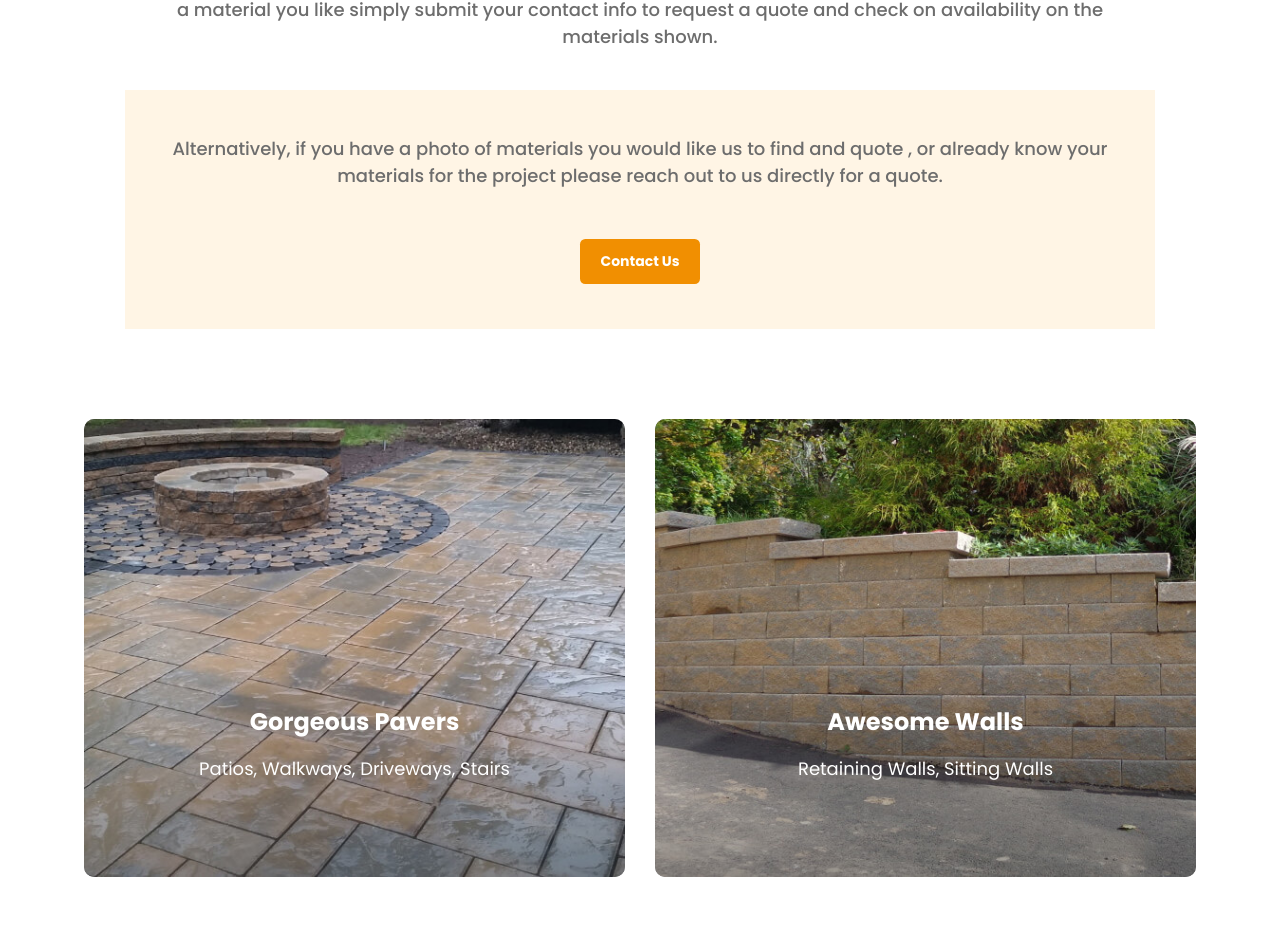
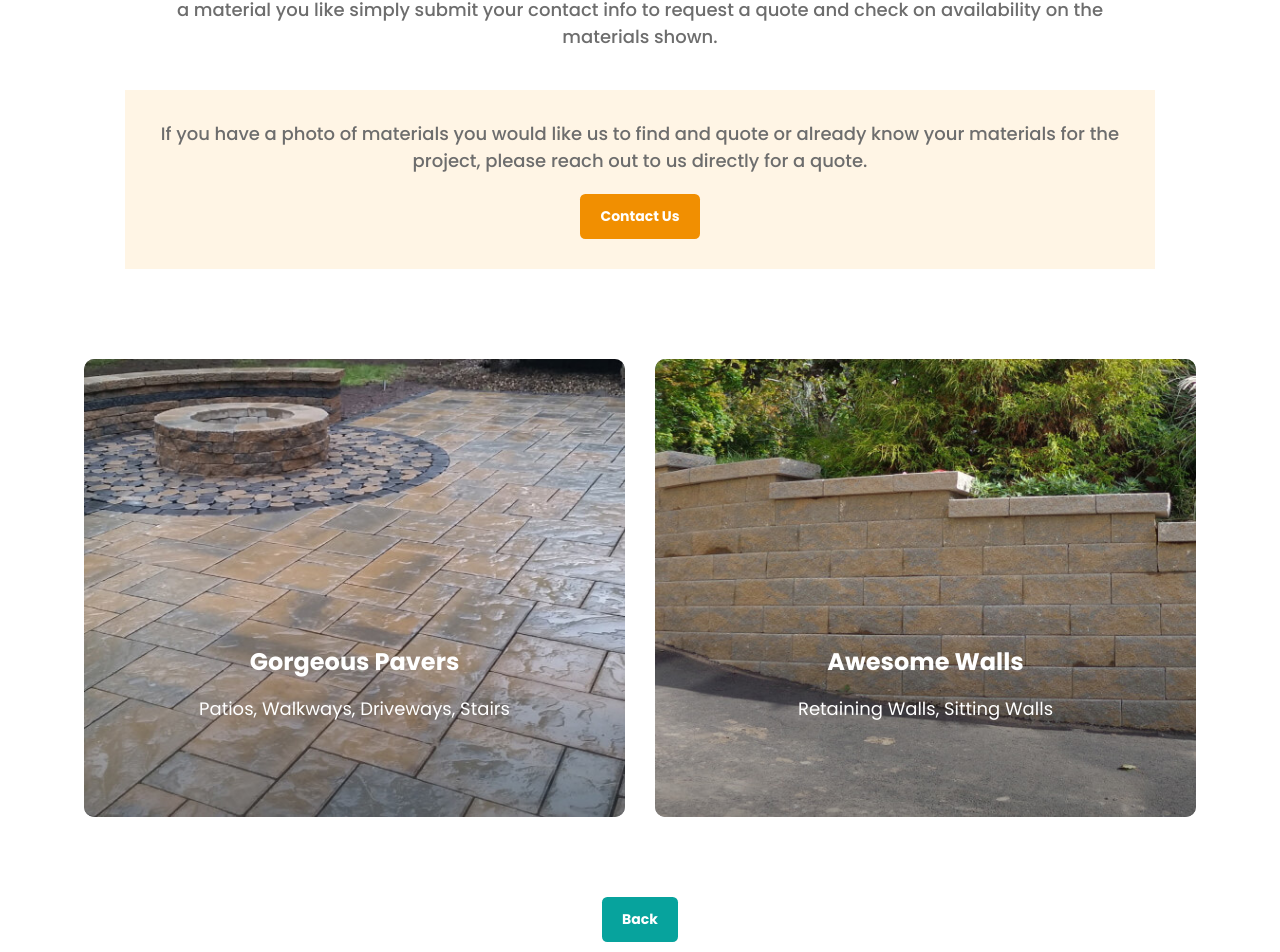
Before and after one commit to JavierN93/jd-landing, a Next.js app: page /services/marketplace/showroom/1 in a window 1280 px wide. Shown: the part 559-1511 px from the top of the page. Built offline with nearby package versions, Linux system fonts and the light colour scheme.

Commit message:
fix: bugs from the home page

```diff
--- a/components/dialogs/patio-package-dialog.tsx
+++ b/components/dialogs/patio-package-dialog.tsx
@@ -87,7 +87,7 @@ export default function PatioPackageDialog({ onClose, closeDialog, packageType }
         const base64EncodedPayload = Base64.encode(JSON.stringify(routePayload));
         window.location.href = `https://app.jdlandscaping.net/redirect/${base64EncodedPayload}`;
       } catch (e) {
-        console.log(e);
+        alert(e.message);
       } finally {
         setIsLoading(false);
       }
--- a/components/dialogs/request-design-estimate-dialog.tsx
+++ b/components/dialogs/request-design-estimate-dialog.tsx
@@ -57,10 +57,9 @@ export function RequestDesignEstimateDialog({ customerType, onClose, closeDialog
         setIsLoading(true);
         gaService.event('Request Submitted', 'Request Design Estimate Form Submitted');
         await leadApiService.requestDesignEstimate({ ...values, customerType });
-        alertService.notify('Thank You!', 'Thank you for requesting an estimate for our design services. We will contact you within 24 hours to discuss your project details and provide a quote.', 'Back to Design Services')
+        alertService.notify('Thank You!', 'Thank you for requesting an estimate for our design services. We will contact you within 24 hours to discuss your project details and provide a quote.', 'Okay')
           .then(() => {
             closeDialog();
-            router.push('/');
           });
       } catch (e) {
       } finally {
--- a/components/dialogs/showroom-diy-contact-dialog.tsx
+++ b/components/dialogs/showroom-diy-contact-dialog.tsx
@@ -58,7 +58,6 @@ export function ShowroomDIYContactDialog({ onClose, closeDialog }: Props) {
         alertService.notify('Thank You!', 'Thank you for requesting a quote through our marketplace. We will contact you within 24 hours to discuss your project details and provide a quote.', 'Back to Marketplace')
           .then(() => {
             closeDialog();
-            router.push('/');
           });
       } catch (e) {
       } finally {
--- a/components/dialogs/showroom-submit-dialog.tsx
+++ b/components/dialogs/showroom-submit-dialog.tsx
@@ -65,7 +65,7 @@ export function ShowroomSubmitDialog({ customerType, category, colorClass, id, o
             className: 'btn-warning',
             onClick: () => {
               closeDialog();
-              router.push('https://jdlandscaping.net');
+              router.push('/');
             }
           },
           {
@@ -76,7 +76,7 @@ export function ShowroomSubmitDialog({ customerType, category, colorClass, id, o
             }
           }
         ];
-        await alertService.alert('Thank You!', 'Thank you for taking the time to save this photo! This photo will be uploaded to your account in 24 hours.', actions)
+        await alertService.alert('Thank You!', 'Thank you for taking the time to save this photo! This photo will be uploaded to your account within 24 hours.', actions)
       } catch (e) {
       } finally {
         setIsLoading(false);
--- a/core/data/product.ts
+++ b/core/data/product.ts
@@ -19,12 +19,12 @@ export enum ColorClass {
 export const customerTypes = [
   {
     type: CustomerType.InstallationCustomer,
-    title: 'Installation Customer',
+    title: 'I will use J & D Landscaping for project installation',
     image: '/assets/images/showroom/customer-types/installation-customer.jpg'
   },
   {
     type: CustomerType.DIYCustomer,
-    title: 'DIY Customer',
+    title: 'I will install the hardscape project myself / I\'m a contractor',
     image: '/assets/images/showroom/customer-types/diy-customer.jpg'
   }
 ];
--- a/pages/services/design/installation.tsx
+++ b/pages/services/design/installation.tsx
@@ -72,7 +72,7 @@ export default function Installation() {
                 <div>
                   <div className="relative max-w-500 mt-30 md:mt-0 rounded-lg shadow-lg overflow-hidden">
                     <Image src="/assets/images/installation-customers/video-frame.jpg" width={528} height={344} alt="Complete" layout="responsive" />
-                    <div className="absolute top-1/2 left-1/2 -mt-30 -ml-30 cursor-pointer" onClick={() => {videoDialogService.play('https://www.youtube.com/embed/i4VcuplgScg')}}>
+                    <div className="absolute top-1/2 left-1/2 -mt-30 -ml-30 cursor-pointer" onClick={() => {  videoDialogService.play('https://www.youtube.com/embed/i4VcuplgScg')}}>
                       <Image src="/assets/images/icons/youtube-icon.svg" width="60" height="60" quality={100} alt="Joe" />
                     </div>
                   </div>
--- a/pages/services/marketplace/showroom/[customerType]/[category]/[colorClass].tsx
+++ b/pages/services/marketplace/showroom/[customerType]/[category]/[colorClass].tsx
@@ -68,7 +68,7 @@ export default function ProductLists({ customerType, category, colorClass }: Pro
                         <div className="flex flex-col items-center justify-center">
                           <Icon className="mb-20 cursor-pointer" name="external_link" color="white" size={30}
                                 onClick={() => imagePreview.preview(product.image, product.id)}/>
-                          <button className="btn btn-warning btn-sm"
+                          <button className="btn btn-warning"
                                   onClick={() => showroomService.showShowroomSubmitDialog(customerType, category, colorClass, product.id)}>
                             {customerType === CustomerType.InstallationCustomer ? 'Save Photo' : 'Request a Quote'}
                           </button>
--- a/pages/services/marketplace/showroom/[customerType]/[category]/index.tsx
+++ b/pages/services/marketplace/showroom/[customerType]/[category]/index.tsx
@@ -45,7 +45,7 @@ export default function ShowroomProjectType() {
               }
             </div>
             <div className="flex justify-center mt-80">
-              <Link href={`/services/marketplace/showroom/${customerType}`} passHref><button className="btn btn-primary btn-md">Back</button></Link>
+              <Link href={`/services/marketplace/showroom/${customerType}`} passHref><button className="btn btn-primary">Back</button></Link>
             </div>
           </div>
         </section>
--- a/pages/services/marketplace/showroom/[customerType]/index.tsx
+++ b/pages/services/marketplace/showroom/[customerType]/index.tsx
@@ -29,10 +29,11 @@ export default function ShowroomCustomerType() {
               <h3 className="text-24 text-primary font-bold mb-5">Step 1 of 3</h3>
               {
                 customerType === CustomerType.InstallationCustomer ? (
-                  <h5 className="text-18 font-medium text-light-400 mb-50 max-w-970 mx-auto">
+                  <h5 className="text-18 font-medium text-light-400 mb-20 max-w-970 mx-auto">
                     We&apos;ve made it easy for you to find and request a quote on materials for your Hardscape project.
                     Simply choose a material type and color category to view the most popular material combinations.
-                    Once you&apos;ve found a photo you like, simply submit your contact info to request a quote and check
+                    Once you&apos;ve found a photo you like, simply submit your contact info to request a quote and
+                    check
                     availability on the materials shown.</h5>
                 ) : (
                   <>
@@ -41,12 +42,12 @@ export default function ShowroomCustomerType() {
                       material type and color category to view the most popular material combination. Once you find a
                       material you like simply submit your contact info to request a quote and check on availability on
                       the materials shown.</h5>
-                    <div className="max-w-1030 bg-warning-50 py-45 mx-auto mt-40 mb-90">
-                      <h5 className="text-18 font-medium text-light-400 mb-50 max-w-970 mx-auto">Alternatively, if you have
-                        a photo of materials you would like us to find and quote , or already know your materials for the
-                        project please reach out to us directly for a quote.</h5>
+                    <div className="max-w-1030 bg-warning-50 pt-30 pb-30 mx-auto mt-40 mb-90">
+                      <h5 className="text-18 font-medium text-light-400 mb-20 max-w-970 mx-auto">If you have a photo of
+                        materials you would like us to find and quote or already know your materials for the project,
+                        please reach out to us directly for a quote.</h5>
                       <div className="">
-                        <button className="btn btn-warning btn-lg"
+                        <button className="btn btn-warning"
                                 onClick={showroomService.showShowroomDIYContactDialog}>Contact Us
                         </button>
                       </div>
@@ -59,7 +60,8 @@ export default function ShowroomCustomerType() {
             <div className="grid grid-cols-1 lg:grid-cols-2 gap-30">
               {
                 productCategories.map((category: { title: string, description: string, category: ProductCategory, image: string }, index: number) => (
-                  <Link href={`/services/marketplace/showroom/${customerType}/${category.category}`} passHref key={index}>
+                  <Link href={`/services/marketplace/showroom/${customerType}/${category.category}`} passHref
+                        key={index}>
                     <div className="cursor-pointer">
                       <div
                         className="text-white text-center rounded-none lg:rounded-xl overflow-hidden bg-light-400 w-full relative">
@@ -77,7 +79,7 @@ export default function ShowroomCustomerType() {
 
             <div className="flex justify-center mt-80">
               <Link href={`/services/marketplace/showroom`} passHref>
-                <button className="btn btn-primary btn-md">Back</button>
+                <button className="btn btn-primary">Back</button>
               </Link>
             </div>
           </div>
--- a/pages/services/marketplace/showroom/index.tsx
+++ b/pages/services/marketplace/showroom/index.tsx
@@ -22,7 +22,7 @@ export default function Showroom() {
             <div className="text-center">
               <h3 className="text-24 text-light-400 mb-50">Welcome to J & D Landscaping&apos;s Virtual Hardscape Showroom.</h3>
               <h4 className="text-24 font-bold text-primary mb-5">Getting Started</h4>
-              <h5 className="text-18 font-medium text-light-400 mb-50">First tells us which customer type describes you more?</h5>
+              <h5 className="text-18 font-medium text-light-400 mb-50">First, please tell us which customer type describes you more.</h5>
             </div>
 
             <div className="grid grid-cols-1 lg:grid-cols-2 gap-30">
@@ -31,7 +31,7 @@ export default function Showroom() {
                   <Link href={`/services/marketplace/showroom/${ customerType.type }`} passHref key={index}>
                     <div className="relative cursor-pointer rounded-none lg:rounded-xl overflow-hidden">
                       <div className="text-white text-center absolute w-full bottom-75 text-center z-30">
-                        <h6 className="text-24 font-bold mb-15">{customerType.title}</h6>
+                        <h6 className="text-24 font-bold mb-15 max-w-500 mx-auto">{customerType.title}</h6>
                       </div>
                       <div className="absolute top-0 left-0 w-full h-full bg-gradient-to-b from-transparent via-transparent to-black opacity-60 z-20" />
                       <div className="bg-light-400 relative z-10">
--- a/tailwind.config.js
+++ b/tailwind.config.js
@@ -17,6 +17,7 @@ module.exports = {
   darkMode: false, // or 'media' or 'class'
   theme: {
     colors: {
+      transparent: 'transparent',
       white: '#FFFFFF',
       black: '#000000',
       primary: {
```
Also changed, not shown: public/assets/images/icons/youtube-icon.svg (added).
